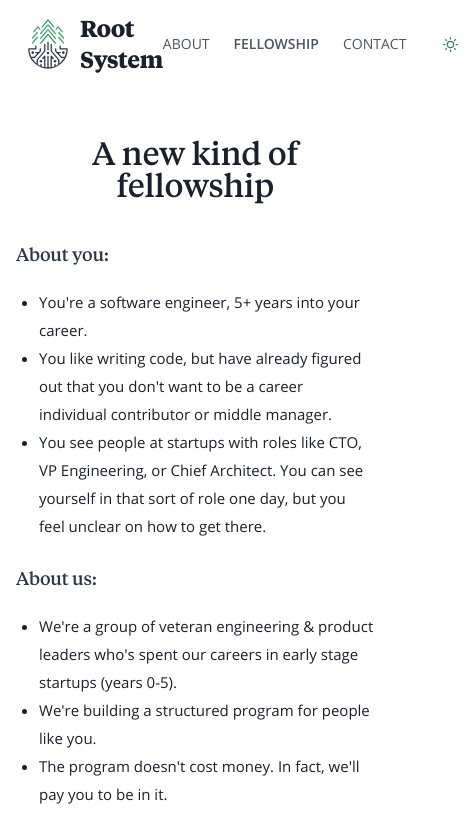
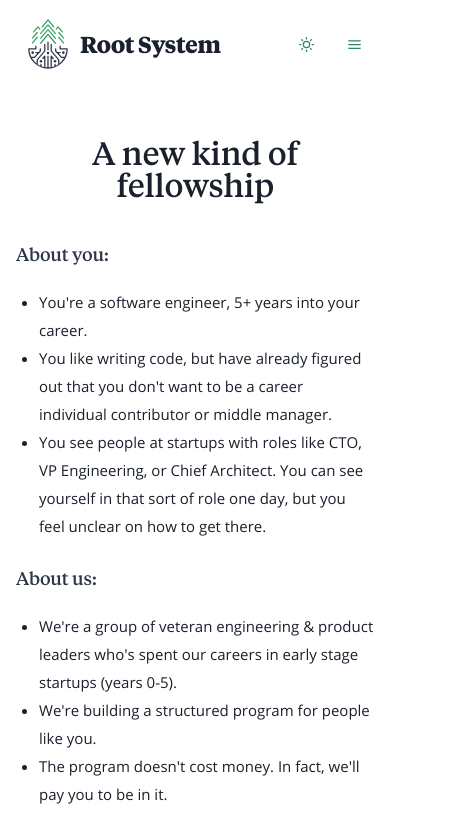
Before and after one commit to rootsystem-dev/rootsystem.com, a Next.js app: page /apply in a window 390 px wide. Shown: the top 838 px of the page, 470 px wide, since content can reach past the window. Built offline with nearby package versions, Linux system fonts and the light colour scheme.

Commit message:
Mobile-responsive menu

```diff
--- a/components/elements/header/index.jsx
+++ b/components/elements/header/index.jsx
@@ -1,38 +1,118 @@
 
-import { memo } from 'react'
+import { memo, useEffect } from 'react'
 import { default as RouterLink } from 'next/link'
 import { useRouter } from 'next/router'
 
 // Components
-import { Flex, Heading, IconButton, Link, Stack, useColorMode } from '@chakra-ui/react'
-import { MoonIcon, SunIcon } from '@chakra-ui/icons'
+import {
+  Flex,
+  Heading,
+  IconButton,
+  Link,
+  Stack,
+  useBreakpointValue,
+  useColorMode,
+  useDisclosure
+} from '@chakra-ui/react'
+import { HamburgerIcon, MoonIcon, SunIcon } from '@chakra-ui/icons'
 import { Logomark } from 'components/elements'
 
-const NavLink = ({ children, href, ...rest }) => {
-  const { colorMode } = useColorMode()
+const routes = [
+  { label: 'About', path: '/about' },
+  { label: 'Fellowship', path: '/apply' },
+  { label: 'Contact', path: '/contact' },
+]
+
+const DesktopNav = memo(({ colorMode }) => {
   const router = useRouter()
-  const isActive = router.pathname.indexOf(href) > -1
   return (
-    <RouterLink href={href}>
+    <>
+      {routes.map((route, index) => (
+        <RouterLink href={route.path} key={index}>
           <Link
             color={colorMode === "dark" ? "gray.200" : "gray.600"}
             fontSize="sm"
-        fontWeight={isActive ? "bold" : "normal"}
+            fontWeight={
+              router.pathname.indexOf(route.path) > -1 ? "bold" : "normal"
+            }
             lineHeight={6}
             py={2}
             textTransform="uppercase"
-        {...rest}
           >
-        {children}
+            {route.label}
           </Link>
         </RouterLink>
+      ))}
+    </>
   )
+})
+
+const MobileNav = memo(({ colorMode }) => {
+  const router = useRouter()
+  return (
+    <Flex
+      align="center"
+      bgColor={colorMode === 'dark' ? 'gray.900' : 'white'}
+      bottom={0}
+      direction="column"
+      height="100vh"
+      justify="center"
+      left={0}
+      p={10}
+      position="absolute"
+      right={0}
+      top={0}
+      zIndex={1}
+    >
+      {routes.map((route, index) => (
+        <RouterLink href={route.path} key={index}>
+          <Link
+            color={
+              colorMode === "dark" ? "gray.200" : "gray.700"
             }
+            display="block"
+            fontFamily="heading"
+            fontSize="2xl"
+            fontWeight={
+              router.pathname.indexOf(route.path) > -1 ? "bold" : "normal"
+            }
+            lineHeight={8}
+            py={4}
+            textTransform="uppercase"
+          >
+            {route.label}
+          </Link>
+        </RouterLink>
+      ))}
+    </Flex>
+  )
+})
 
 export const Header = memo(() => {
   const { colorMode, toggleColorMode } = useColorMode()
+  const { isOpen, onClose, onToggle } = useDisclosure()
+  const router = useRouter()
+  const viewport = useBreakpointValue({ base: 'mobile', md: 'desktop' })
+
+  useEffect(() => {
+    if (isOpen) {
+      onClose()
+    }
+  }, [router.asPath])
+
   return (
-    <Flex align="center" as="header" justify="space-between" py={[ 3, 7 ]}>
+    <>
+      {viewport === 'mobile' && isOpen && (
+        <MobileNav colorMode={colorMode} />
+      )}
+
+      <Flex
+        align="center"
+        as="header"
+        justify="space-between"
+        py={[ 3, 7 ]}
+        zIndex={2}
+      >
         <RouterLink href="/">
           <Link
             color={colorMode === "dark" ? "white" : "gray.800"}
@@ -50,22 +130,22 @@ export const Header = memo(() => {
           </Link>
         </RouterLink>
 
-      <Stack align="center" isInline={true} justify="flex-end" spacing={6}>
-
-        <NavLink href="/about">
-          About
-        </NavLink>
-
-        <NavLink href="/apply">
-          Fellowship
-        </NavLink>
-
-        <NavLink href="/contact">
-          Contact
-        </NavLink>
+        <Stack
+          align="center"
+          isInline={true}
+          justify="flex-end"
+          spacing={
+            viewport === 'mobile' ? 2 : 6
+          }
+        >
+          {viewport === 'desktop' && (
+            <DesktopNav colorMode={colorMode} />
+          )}
 
           <IconButton
-          aria-label={`Switch to ${colorMode === "dark" ? "light" : "dark"} mode`}
+            aria-label={
+              `Switch to ${colorMode === "dark" ? "light" : "dark"} mode`
+            }
             icon={
               colorMode === "dark" ? <MoonIcon /> : <SunIcon />
             }
@@ -73,7 +153,20 @@ export const Header = memo(() => {
             variant="ghost"
             _focus={{ outline: 0 }}
           />
+
+          {viewport === 'mobile' && (
+            <IconButton
+              aria-label={``}
+              icon={
+                <HamburgerIcon />
+              }
+              onClick={onToggle}
+              variant="ghost"
+              _focus={{ outline: 0 }}
+            />
+          )}
         </Stack>
       </Flex>
+    </>
   )
 })
--- a/pages/contact/index.jsx
+++ b/pages/contact/index.jsx
@@ -24,8 +24,8 @@ export default function ContactPage ({ }) {
             hideFooter={true}
             hideHeaders={true}
             id="l35rkhJK"
+            source="rootsystem.com"
             style={{ height: 600, width: '100%' }}
-            source="rootsystem.com"
           />
         </Box>
       </Box>
```
Lines whose indentation alone changed are shown as unchanged.
